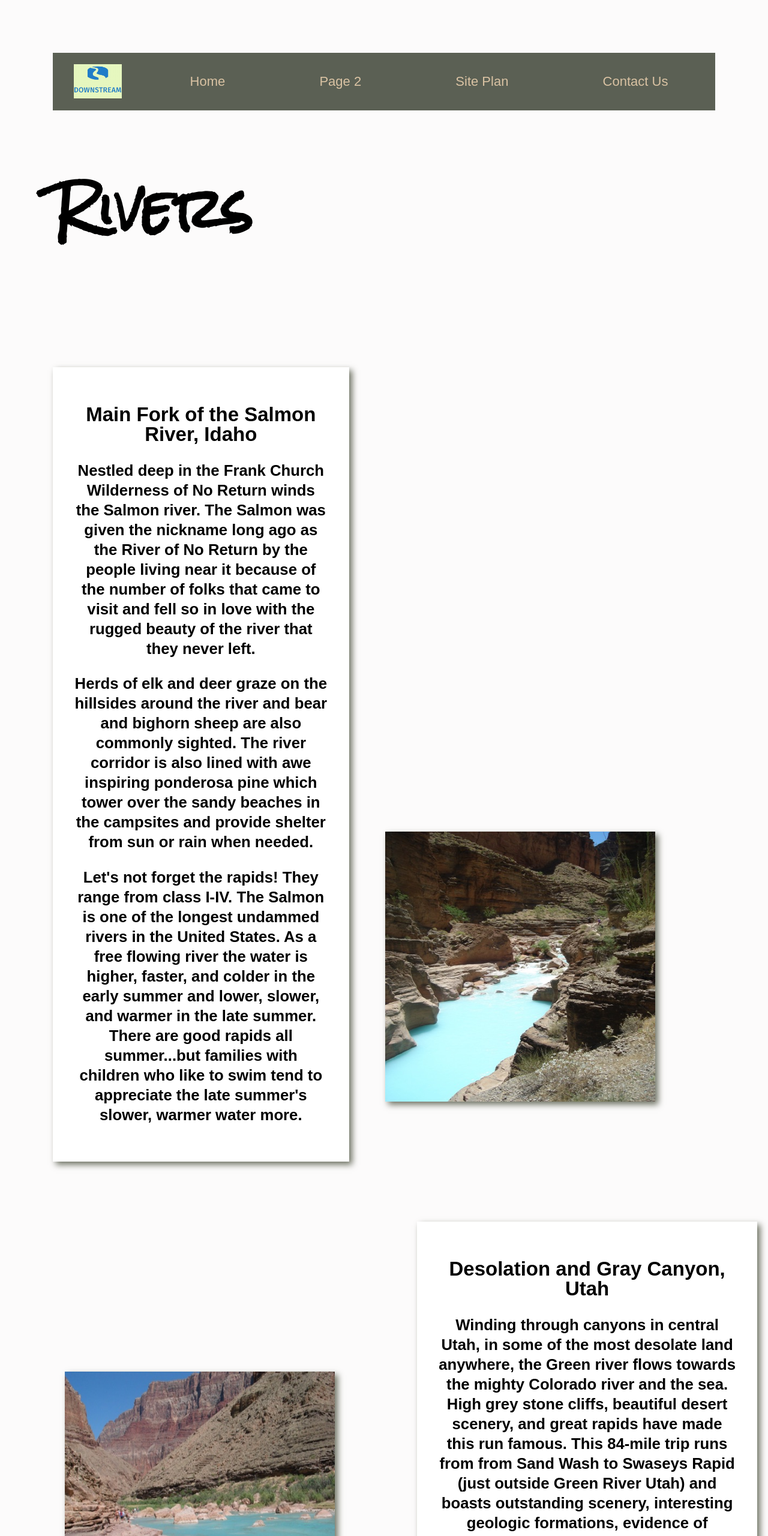
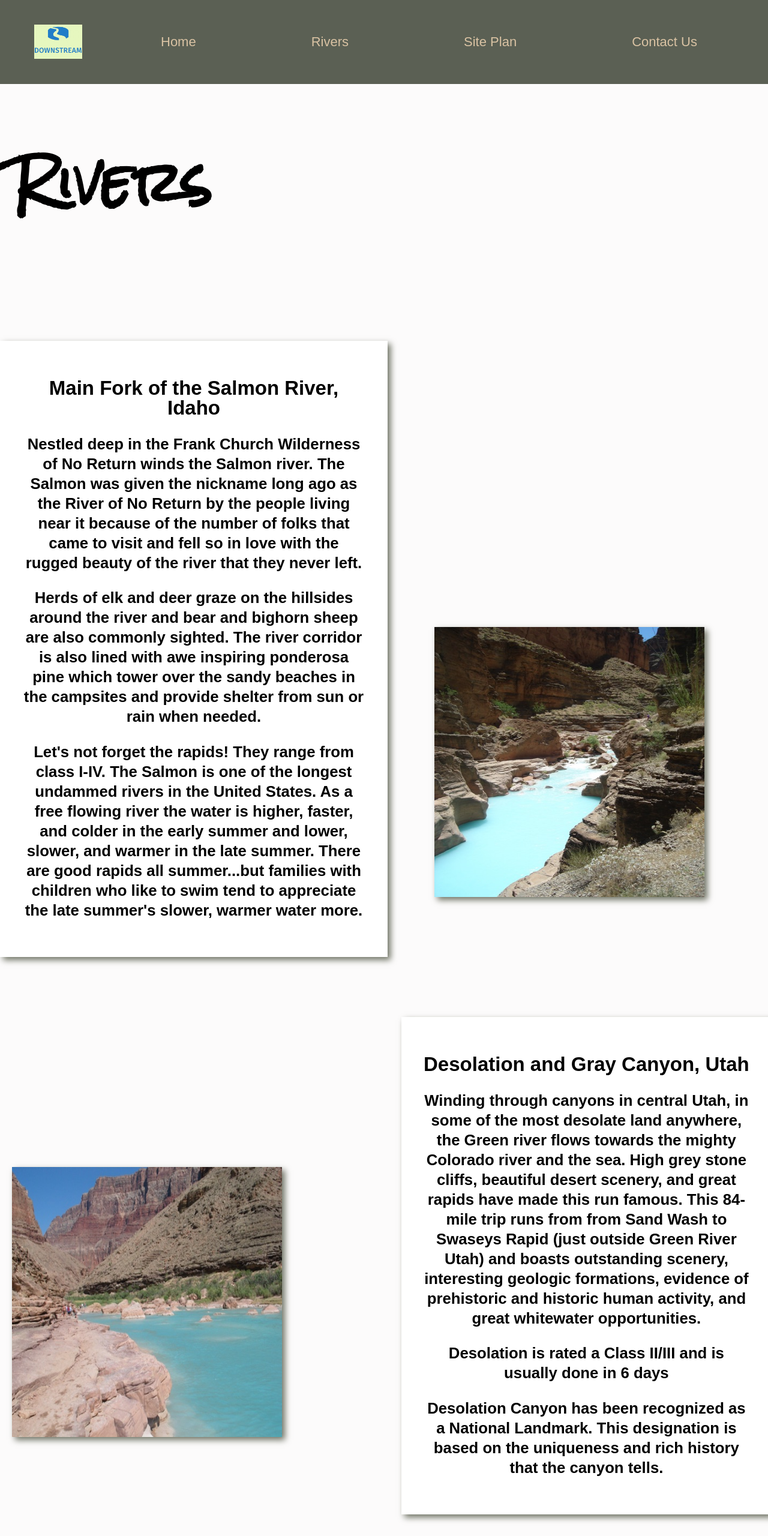
Before and after one commit to jaredlopez33/wdd130, a plain HTML site: page wwr/rivers.html in a window 1280 px wide. Shown: the top 2560 px of the page at 60% size. Drawn offline with Linux system fonts and the light colour scheme.

Commit message:
rivers.html

```diff
--- a/wwr/rivers.html
+++ b/wwr/rivers.html
@@ -12,24 +12,24 @@
 <body>
     <div id="content">
         <header>
-
             <a id="logo_link" href="index.html">
                 <img class="logo" src="images/downstreamlogo.png" alt="Dry Oar Logo">
             </a>
             <nav>
                 <a href="index.html">Home</a>
-                <a href="rivers.html">Page 2</a>
+                <a href="rivers.html">Rivers</a>
                 <a href="site-plan-rafting.html">Site Plan</a>
                 <a href="contactus.html">Contact Us</a>
             </nav>
         </header>
 
 
-
-        <div class="home-title" align="left">
+        <main class="home-grid">
+            <div class="home-title" >
                 <h1>Rivers</h1>
             </div>
-        <div class="content1">
+
+            <section class="content1">
                 <div class="msg1">
                     <h2>Main Fork of the Salmon River, Idaho</h2>
                     <h3>Nestled deep in the Frank Church Wilderness of No Return winds the Salmon river. The Salmon was
@@ -47,17 +47,13 @@
                         early summer and lower, slower, and warmer in the late summer. There are good rapids all
                         summer...but families with children who like to swim tend to appreciate the late summer's slower,
                         warmer water more.</h3>
-
                 </div>
                 <section class="img1">
-                <img class="img" src="images/havasu.jpg" alt="river in forest">
+                    <img class="img" src="images/havasu.jpg" >
+                </section>
             </section>
 
-        </div>
-
-
-        <div class="content2">
-
+            <section class="content2">
                 <div class="msg2">
                     <h2>Desolation and Gray Canyon, Utah</h2>
                     <h3>Winding through canyons in central Utah, in some of the most desolate land anywhere, the Green river
@@ -69,17 +65,16 @@
                     <h3>
                         Desolation is rated a Class II/III and is usually done in 6 days
                     </h3>
-
                     <h3>
                         Desolation Canyon has been recognized as a National Landmark. This designation is based on the
                         uniqueness and rich history that the canyon tells.</h3>
                 </div>
                 <section class="img2">
-                <img class="img" src="images/littlecolorado.jpg" alt="river in forest">
+                    <img class="img" src="images/littlecolorado.jpg" >
                 </section>
-        </div>
+            </section>
 
-        <div class="content3">
+            <section class="content3">
                 <div class="msg3">
                     <h2>Grand Canyon, Arizona</h2>
                     <h3>This is the grand daddy of all canyons and the grand daddy of all river trips. You will never forget
@@ -89,7 +84,6 @@
                         truly unforgettable river experience. The canyon is filled not only with exhilarating whitewater
                         rapids, but with side canyons and ancient indian ruins accessible only by river.
                     </h3>
-
                     <h3>
                         CLASS I - X: The Grand Canyon uses a unique river rating scale. The rapids in the Canyon are
                         technically rated I - X ( 1 - 10) to accommodate such a wide variety of rapids and river variances.
@@ -97,15 +91,12 @@
                         both.</h3>
                 </div>
                 <section class="img3">
-                <img class="img" src="images/rafting43_600.jpg" alt="river in forest">
+                    <img class="img" src="images/rafting43_600.jpg" >
                 </section>
 
-        </div>
+            </section>
 
-
-
-
-
+        </main>
         <footer>
             <p>DOWNSTREAM &copy; 2023 - Jared Lopez</p>
             <p><a href="site-plan-rafting.html">Site Plan</a></p>
--- a/wwr/styles/riversstyle.css
+++ b/wwr/styles/riversstyle.css
@@ -2,14 +2,14 @@
 
 #content {
     margin: 0 auto;
-    max-width:1600px;
-
+    max-width: 1600px;
 }
 
 header {
     background-color:rgba(24, 30, 13, 0.7);
     display: grid;
     grid-template-columns: 150px auto;
+    padding: 1em;
 }
 nav {
     display: flex;
@@ -31,10 +31,8 @@ body {
     font-size: 22px;
     max-width: auto;
     margin: 0 auto;
-    padding: 4em;
     text-align: center;
 }
-
 .content1{
     display: grid;
     height: auto;
@@ -43,12 +41,11 @@ body {
     justify-content: center;
     grid-template-columns: 1fr 1fr;
     padding-top: 100px;
-
 }
 .content2{
     display: grid;
     height: auto;
-    width: 100%;
+    width: 95%;
     grid-column-gap: 10%;
     justify-content: center;
     grid-template-columns: 1fr 1fr;
@@ -96,7 +93,6 @@ body {
     grid-row: 1/3;
 
 }
-
 .img1{
     float: right;
     grid-column: 2/3;
@@ -125,6 +121,11 @@ body {
     font-family: 'Rock Salt', 'Bradley Hand', sans-serif;
     font-size: 2em;
     margin-top: 10px;
+    text-align: left;
+    margin-left: 20px;
+}
+.home-grid {
+    display: auto;
 }
 .logo {
     width: 80px;
@@ -140,7 +141,6 @@ nav a {
     justify-self: center;
     align-self: center;
 }
-
 nav {
     display: flex;
     justify-content: space-around;
@@ -151,18 +151,11 @@ nav {
     grid-column: 1/11;
     grid-row: 4/9;
 }
-
 header {
     background-color:rgba(24, 30, 13, 0.7);
     display: grid;
     grid-template-columns: 150px auto;
 }
-
-
-
-
-
-
 .img{
     width: 450px;
     height: 450px;
@@ -176,28 +169,11 @@ header {
 .img3 {
     float: right;
 }
-.content1 {
-    display: grid;
-    grid-template-columns: 1fr 1fr;
-    grid-column-gap: 10%;
-}
-.content2 {
-    display: grid;
-    grid-template-columns: 1fr 1fr;
-    grid-column-gap: 10%;
-}
-.content3 {
-    display: grid;
-    grid-template-columns: 1fr 1fr;
-    grid-column-gap: 10%;
-}
-
 .img1{
     float: right;
     margin-left: 20px;
     max-width: 300px;
     max-height: 300px;
-
 }
 .img2 {
     float: left;
@@ -205,16 +181,12 @@ header {
     max-width: 300px;
     max-height: 300px;
 }
-
-
 .img3 {
     float: right;
     margin-left: 20px;
     max-width: 300px;
     max-height: 300px;
 }
-
-
 footer {
     background-color: #6f7364;
     padding: 25px 50px;
```
Lines whose indentation alone changed are shown as unchanged.
